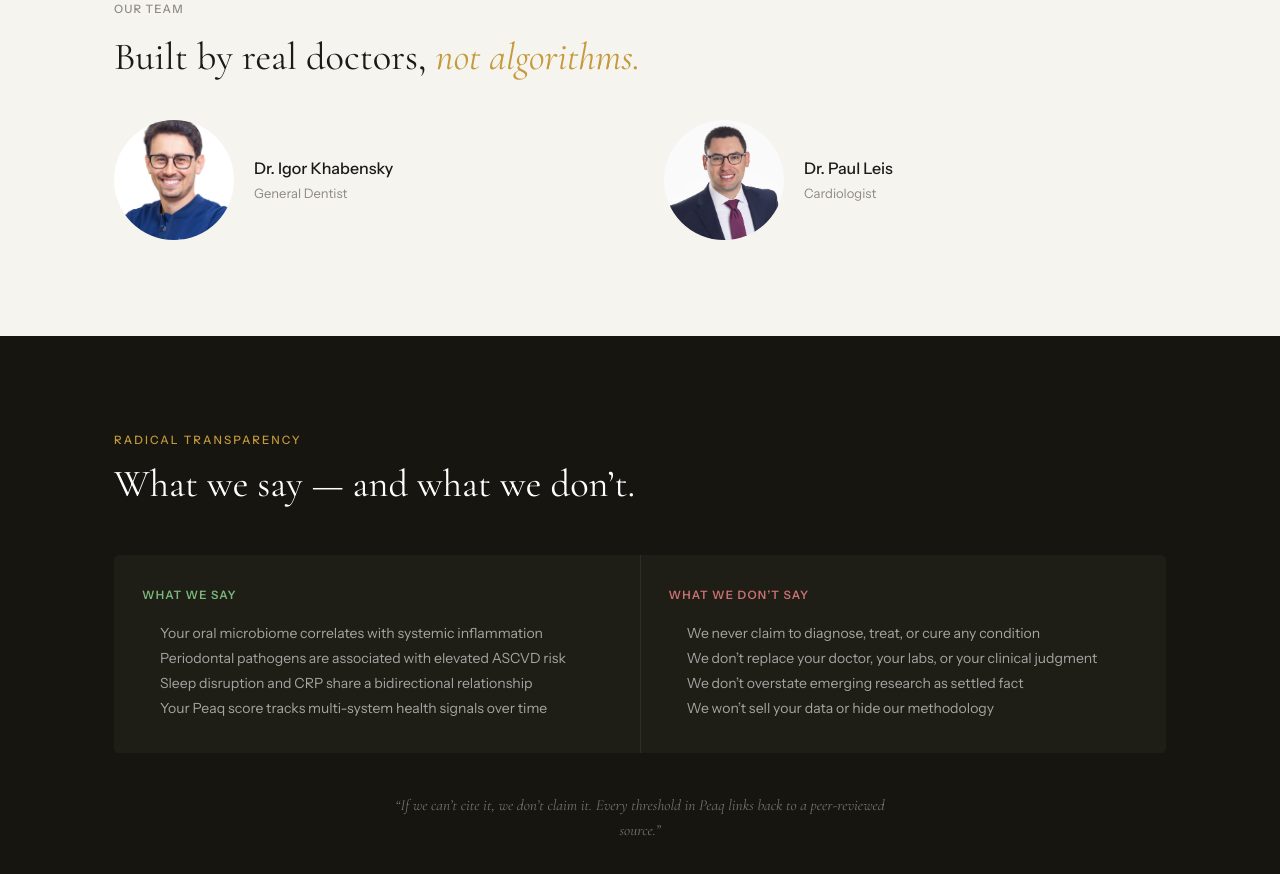
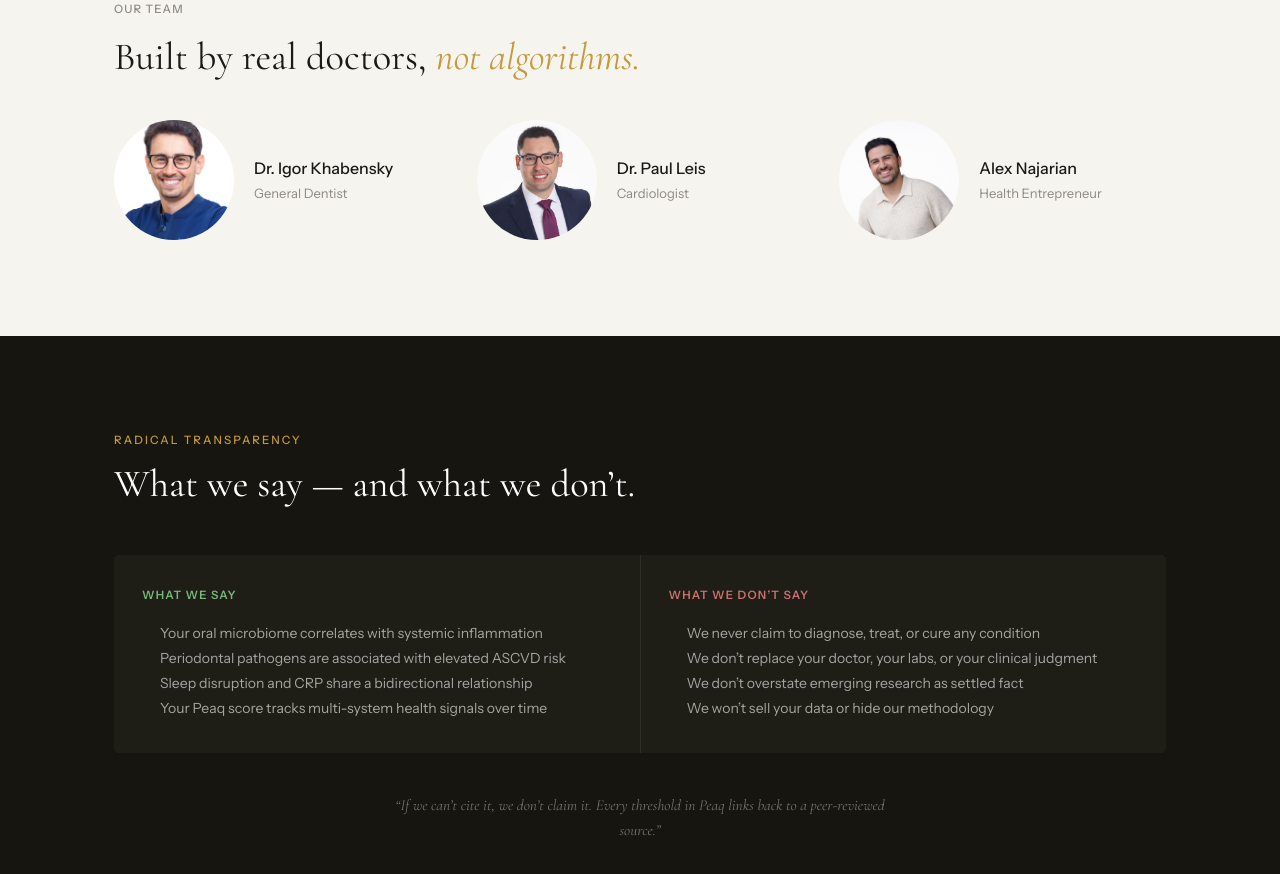
Before and after one commit to drmemes1/peaqhealth, a Next.js app in the folder peaqhealth_1/apps/web/: page / in a window 1280 px wide. Shown: the part 4520-5394 px from the top of the page. Built offline with nearby package versions, Linux system fonts and the light colour scheme; no server answers.

Commit message:
feat: add Alex Najarian to founding team section

```diff
--- a/peaqhealth_1/apps/web/app/page.tsx
+++ b/peaqhealth_1/apps/web/app/page.tsx
@@ -784,13 +784,14 @@ export default function Home() {
 
           <div className="landing-team-grid" style={{
             display: "grid",
-            gridTemplateColumns: "1fr 1fr",
-            gap: 48,
+            gridTemplateColumns: "1fr 1fr 1fr",
+            gap: 36,
             marginTop: 40,
           }}>
             {([
               { name: "Dr. Igor Khabensky", title: "General Dentist", photo: "/images/dr-igor-khabensky.jpg" },
               { name: "Dr. Paul Leis", title: "Cardiologist", photo: "/images/dr-paul-leis.jpg" },
+              { name: "Alex Najarian", title: "Health Entrepreneur", photo: "/images/alex-najarian.png" },
             ] as const).map(doc => (
               <div key={doc.name} style={{ display: "flex", alignItems: "center", gap: 20 }}>
                 <img
```
Also changed, not shown: peaqhealth_1/apps/web/public/images/alex-najarian.png (added).
